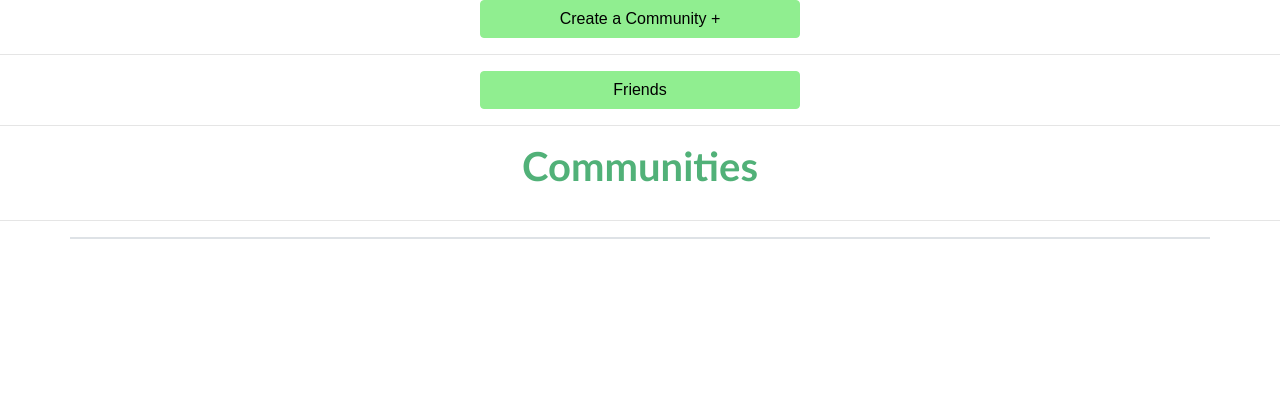
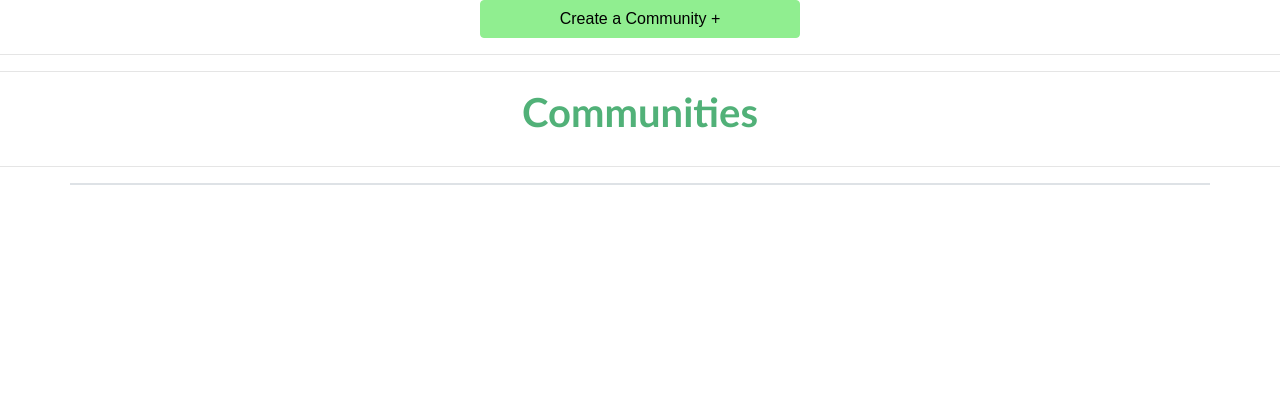
Before and after one commit to csmith-02/rabbithole, a Flask app: page /communities in a window 1280 px wide. Shown: the part 141-561 px from the top of the page. Run offline with Flask 3, Linux system fonts and the light colour scheme; the visitor is signed in with stand-in values (Sample User, id 1); some libraries are stand-ins or nearby versions.

Commit message:
removed friends button - did not implement

```diff
--- a/templates/community_page.html
+++ b/templates/community_page.html
@@ -148,9 +148,6 @@
             <a href="/communities/create"><button class="btn btn-primary w-100">Create a Community +</button></a>
         </div>
         <hr>
-        <div class="w-25 d-flex flex-column m-auto inline">
-            <a href="/communities/friends"><button class="btn btn-primary w-100">Friends</button></a>
-        </div>
         <hr>
         <h1 class="text-center">Communities</h1>
         <hr>
```
